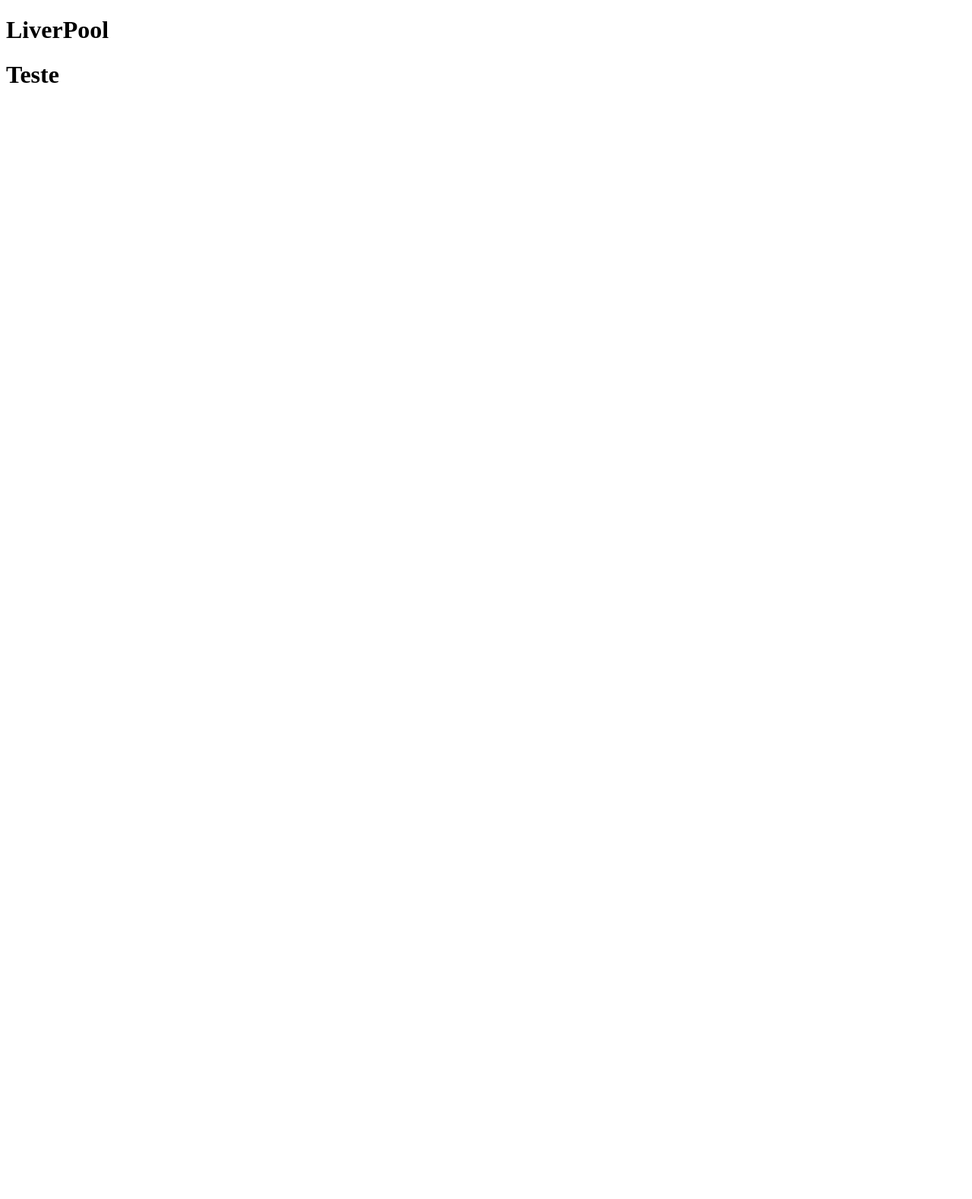
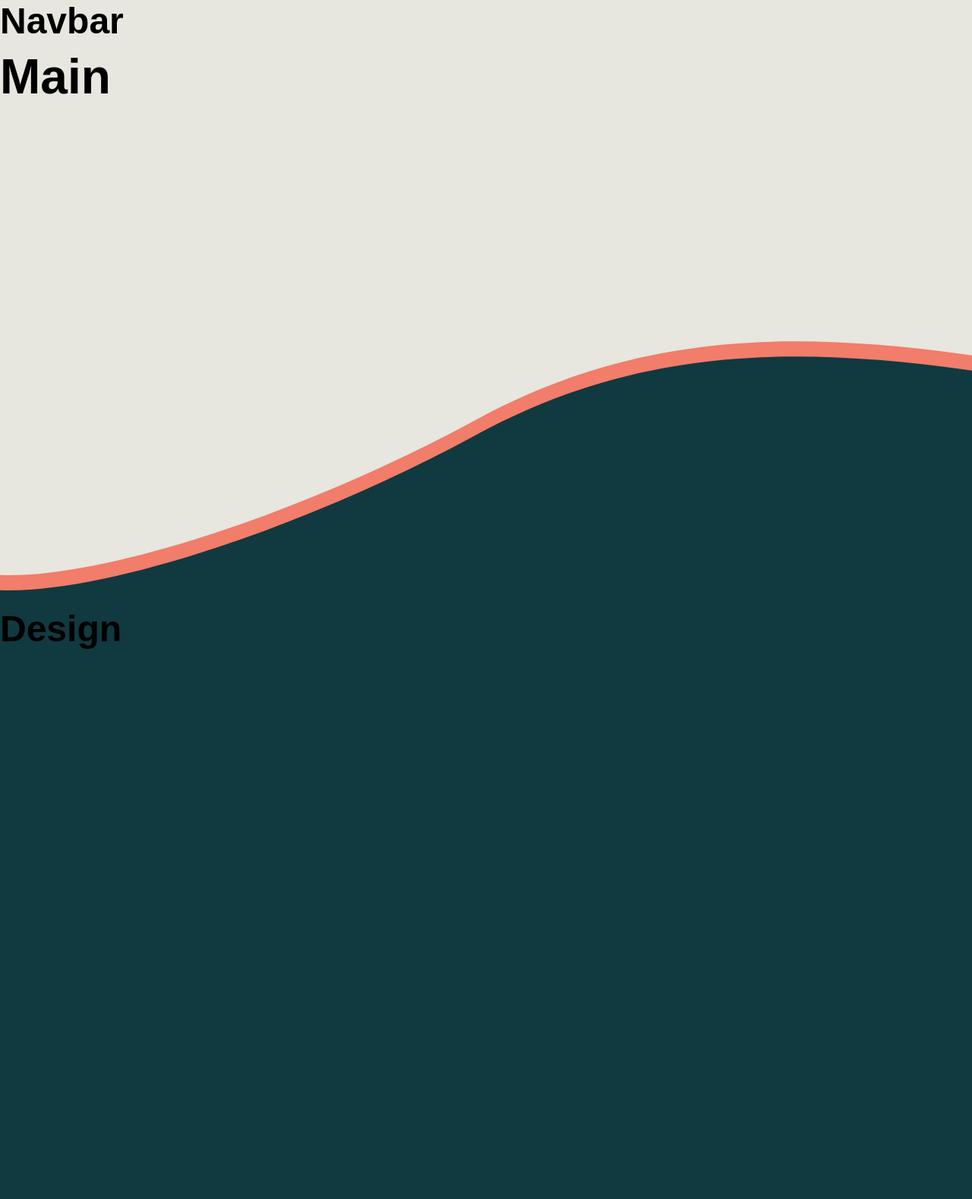
Before and after one commit to jhonatanjulio/projetoLandingPage, a plain HTML site: page index.html in a window 1280 px wide. Shown: the top 1578 px of the page at 76% size. Before the commit the page ends 800 px from the top, so only its background shows below. Drawn offline with Linux system fonts and the light colour scheme; a web font is replaced by a local one.

Commit message:
estruturas

```diff
--- /dev/null
+++ b/css/estrutura.css
@@ -0,0 +1,58 @@
+/* import da fonte */
+@import url('https://fonts.googleapis.com/css2?family=Saira+Semi+Condensed:wght@100;200;300;400;500;600;700;800;900&display=swap');
+/* font-family: 'Saira Semi Condensed', sans-serif; */
+
+/* reset css */
+* {
+    padding: 0;
+    margin: 0;
+    border: 0;
+    box-sizing: border-box
+}
+
+/* tamanhos (provisório, pode apagar depois) */
+header {
+    height: 8vh;
+}
+
+main {
+    position: relative;
+    height: 92vh;
+}
+
+.design {
+    height: 100vh;
+}
+
+.formulario {
+    height: 50vh;
+}
+
+footer {
+    height: 50vh;
+}
+
+/* estilização das estruturas: */
+body {
+    background-color: #E7E6DF;
+    font-family: 'Saira Semi Condensed', sans-serif;
+    font-size: 32px;
+}
+
+.divisor-onda > svg {
+    position: absolute;
+    bottom: -1px;
+    filter: drop-shadow(0px -1.5vw 0px #F17D6A);
+}
+
+.design {
+    background-color: #113940;
+    box-shadow: 0px 10px 0px 0px #F17D6A;
+    border-bottom-left-radius: 20px;
+    border-bottom-right-radius: 20px;
+}
+
+footer {
+    background-color: #113940;
+    box-shadow: 0px -10px 0px 0px #F17D6A;
+}
--- a/index.html
+++ b/index.html
@@ -4,13 +4,36 @@
     <meta charset="UTF-8">
     <meta name="viewport" content="width=device-width, initial-scale=1.0">
     <title>Landing Page</title>
+    <link rel="stylesheet" href="./css/estrutura.css">
 </head>
 <body>
     <header>
-        <h1>LiverPool</h1>
-    </header>
+        <nav>
+            <h1>Navbar</h1>
+        </nav> <!-- navbar -->
+    </header> <!-- header -->
+
     <main>
-        <h1>Teste</h1>
-    </main>
+        <h1>Main</h1>
+
+        <div class="divisor-onda">
+            <svg xmlns="http://www.w3.org/2000/svg" viewBox="0 0 1920 547" fill="none">
+                <path d="M935.986 206.842C609.867 384.321 203.606 519.958 0 510.955V632H1925V78.2939C1550.31 25.2741 1250.67 35.5864 935.986 206.842Z" fill="#113940"/>
+            </svg>
+        </div> <!-- divisor-onda -->
+
+    </main> <!-- main -->
+
+    <section class="design">
+        <h1>Design</h1>
+    </section> <!-- design -->
+
+    <section class="formulario">
+        <h1>Formulario</h1>
+    </section> <!-- formulario -->
+
+    <footer>
+        <h1>Footer</h1>
+    </footer> <!-- footer -->
 </body>
 </html>
```
